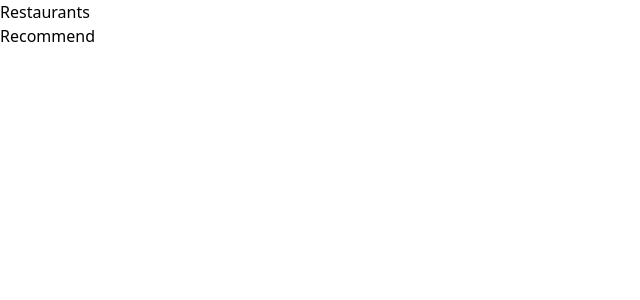
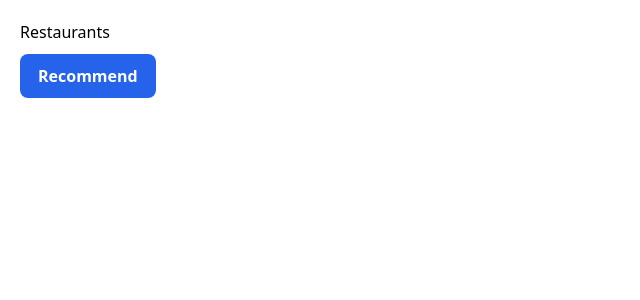
Before and after one commit to H6NG/FlavourFinder, a React (Vite) app in the folder frontend/: page /test in a window 1280 px wide. Shown: the top 300 px of the page, without its empty margins (0-640 px from the left). Built offline with nearby package versions, Linux system fonts and the light colour scheme.

Commit message:
api test

```diff
--- a/frontend/src/Test.jsx
+++ b/frontend/src/Test.jsx
@@ -1,10 +1,8 @@
 import React from "react";
-import "./Test.css";
 
 export default function Test() {
 
-    const [data, setData] = React.useState(null);
-
+    // no need for useState if you only want console.log
     const recommend = async () => {
         const body = {
             currentLocation: {
@@ -19,32 +17,49 @@ export default function Test() {
             }
         };
 
+        try {
             const res = await fetch(
-            "http://localhost:8000/api/v1/restauraunt/recommend-guest",
+                "http://javabackend.bungalou.ca/api/v1/restauraunt/recommend-guest",
                 {
                     method: "POST",
                     headers: {
-                    "Content-Type": "application/json",
-                    Accept: "application/json"
+                        "Content-Type": "application/plain"
                     },
                     body: JSON.stringify(body)
                 }
             );
 
-        const dataFromApi = await res.json();
-        console.log(dataFromApi);
-        setData(dataFromApi);   // <--- store in React state
+            const data = await res.json();
+
+            // 👇 Print API response to console
+            console.log("API RESPONSE:", JSON.stringify(data, null, 2));
+
+        } catch (error) {
+            console.error("ERROR calling API:", error);
+        }
     };
 
     return (
-        <div>
+        <div style={{ padding: "20px" }}>
             <h1>Restaurants</h1>
 
-            <button onClick={recommend}>Recommend</button>
-
-            <pre>
-                {data && JSON.stringify(data, null, 2)}
-            </pre>
+            {/* CLICKABLE DIV BUTTON */}
+            <div
+                onClick={recommend}
+                style={{
+                    display: "inline-block",
+                    padding: "10px 18px",
+                    backgroundColor: "#2563eb",
+                    color: "white",
+                    borderRadius: "8px",
+                    cursor: "pointer",
+                    userSelect: "none",
+                    fontWeight: "600",
+                    marginTop: "10px",
+                }}
+            >
+                Recommend
+            </div>
         </div>
     );
 }
```
Lines whose indentation alone changed are shown as unchanged.
